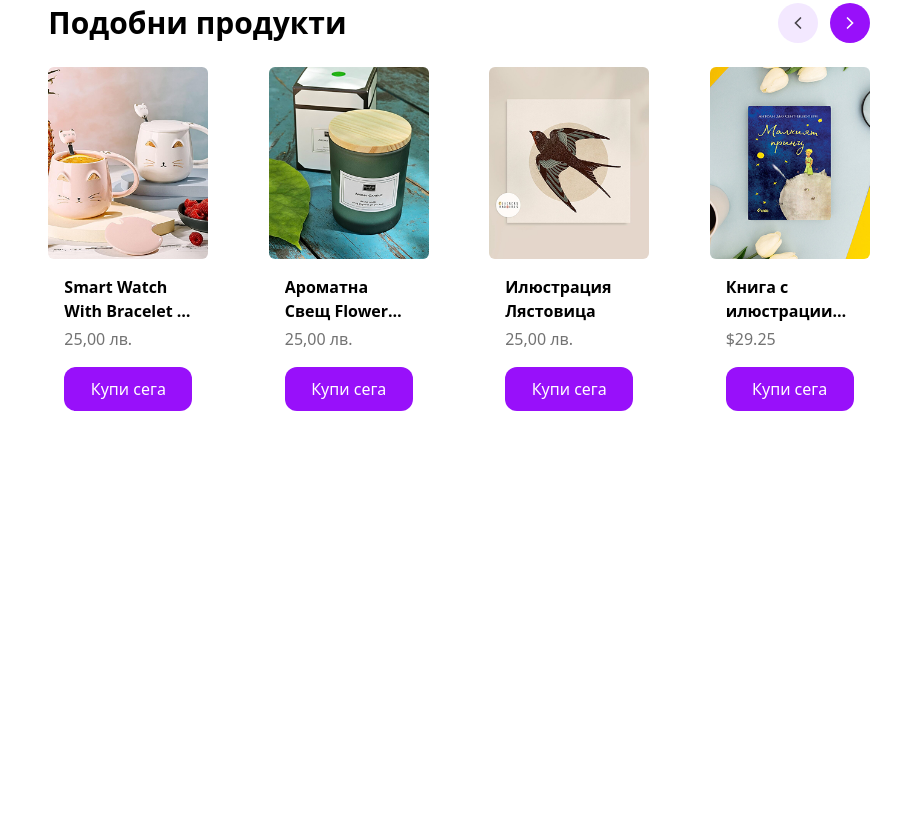
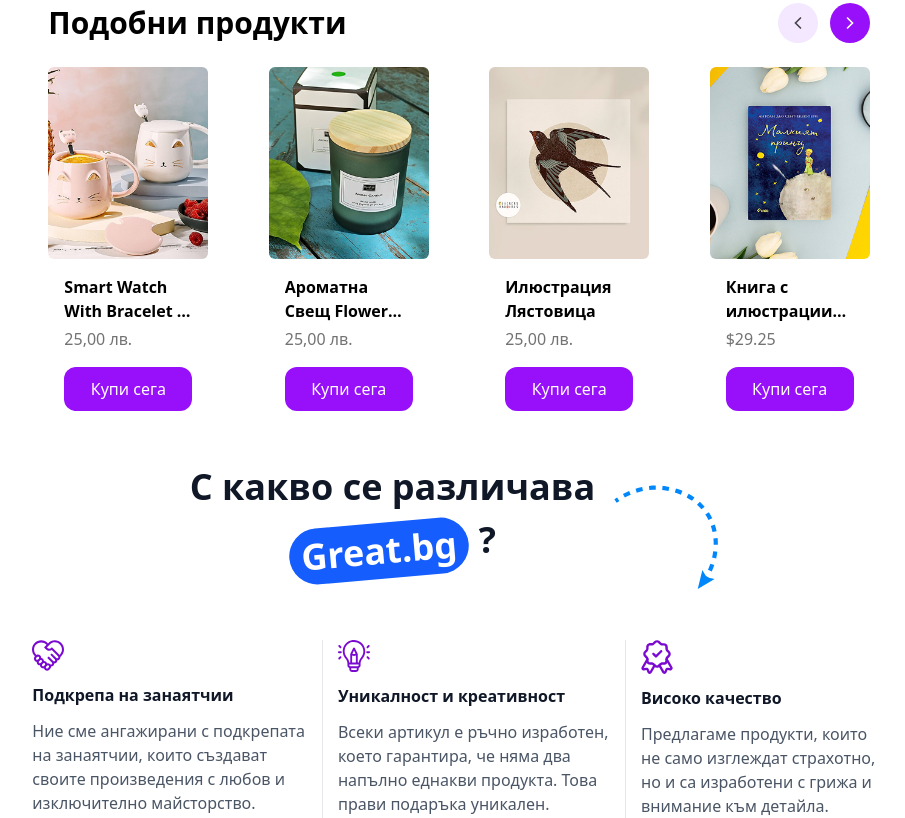
Before and after one commit to Reeidi/great.bg-task, a website: page src/index.html in a window 1280 px wide. Shown: the part 955-1773 px from the top of the page, without its empty margins (181-1086 px from the left). Before the commit the page ends 1422 px from the top, so only its background shows below. Drawn offline with Linux system fonts and the light colour scheme.

Commit message:
Added section goals

```diff
--- a/src/index.html
+++ b/src/index.html
@@ -244,6 +244,54 @@
                 </div>
             </section>
         </section>
+
+        <section id="goals">
+            <div class="mb-12 flex justify-center">
+                <h2 class="text-center text-3xl md:text-4xl font-extrabold text-gray-900">
+                    С какво се различава
+                    <br>
+                    <span
+                        class="inline-block align-middle bg-blue-600 text-white px-3 py-2 rounded-full mt-4 rotate-[-5deg]">
+                        Great.bg
+                    </span>
+                    ?
+                </h2>
+                <img src="../img/goals/arrow.svg" class="mt-3 ml-2">
+            </div>
+
+            <div class="flex gap-4">
+                <div>
+                    <img src="../img/goals/handshake-icon.svg" alt="" class="w-8">
+                    <h2 class="goals-subtitle">Подкрепа на занаятчии</h2>
+                    <p class="text-gray-600">
+                        Ние сме ангажирани с подкрепата на занаятчии, които създават своите произведения с любов и
+                        изключително майсторство.
+                    </p>
+                </div>
+
+                <div class="hidden md:block w-px bg-gray-200 mx-auto"></div>
+
+                <div>
+                    <img src="../img/goals/lighbulb-icon.svg" alt="" class="w-8">
+                    <h2 class="goals-subtitle">Уникалност и креативност</h2>
+                    <p class="text-gray-600">
+                        Всеки артикул е ръчно изработен, което гарантира, че няма два напълно еднакви продукта. Това
+                        прави подаръка уникален.
+                    </p>
+                </div>
+
+                <div class="hidden md:block w-px bg-gray-200 mx-auto"></div>
+
+                <div>
+                    <img src="../img/goals/medal-icon.svg" alt="" class="w-8">
+                    <h2 class="goals-subtitle">Високо качество</h2>
+                    <p class="text-gray-600">
+                        Предлагаме продукти, които не само изглеждат страхотно, но и са изработени с грижа и
+                        внимание към детайла.
+                    </p>
+                </div>
+            </div>
+        </section>
     </main>
 </body>
 
--- a/src/input.css
+++ b/src/input.css
@@ -16,3 +16,7 @@
     @apply px-3 py-1 rounded-md border border-gray-300 bg-gray-100 text-sm font-medium
     has-[input:checked]:bg-purple-100 has-[input:checked]:border-purple-500 has-[input:checked]:text-purple-700;
 }
+
+.goals-subtitle {
+    @apply font-bold text-gray-900 my-3;
+}
```
Also changed, not shown: img/goals/arrow.svg (added), img/goals/handshake-icon.svg (added), img/goals/lighbulb-icon.svg (added), img/goals/medal-icon.svg (added), src/output.css.
